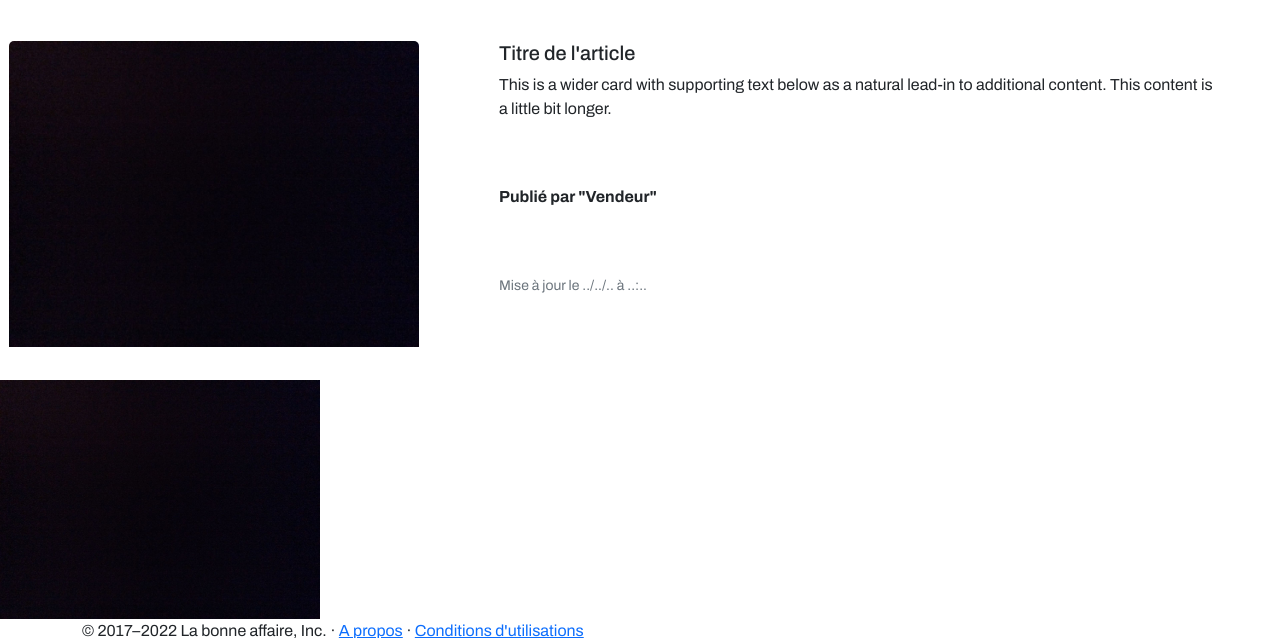
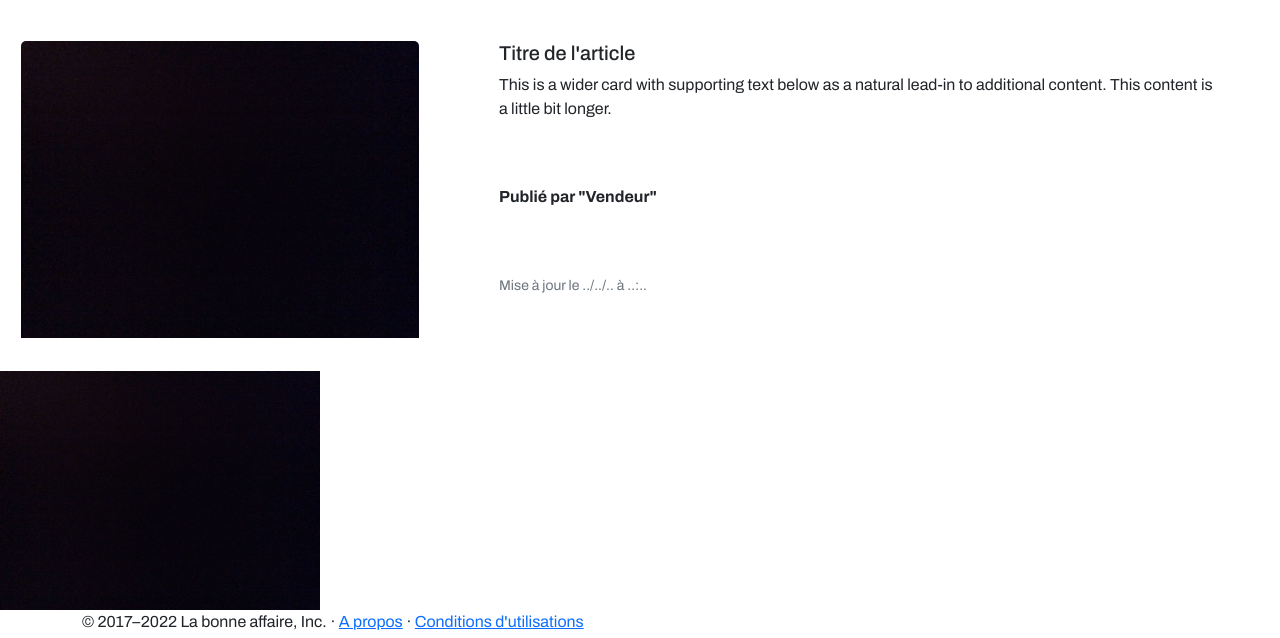
Before and after one commit to n4thans/LaBonneAffaire, a Symfony app: template templates/annonces/annonces.html.twig in a window 1280 px wide. Shown: the part 70-708 px from the top of the page. Run offline with Twig, Linux system fonts and the light colour scheme; the template is opened without the code that fills it, so the values that code supplies are empty; some libraries are stand-ins or nearby versions.

Commit message:
modif page annonce 27/10 11:00

```diff
--- a/templates/annonces/annonces.html.twig
+++ b/templates/annonces/annonces.html.twig
@@ -5,7 +5,7 @@
 {% block body %}
 <div class="card mb-3 pl-4 border border-white">
     <div class="row no-gutters">
-      <div class="col-md-4">
+      <div class="col-md-4 ps-4">
         <img src={{asset('media/image.jpeg')}} class="card-img-top mx-2 my-3">
       </div>
       <div class="col-md-8">
```
